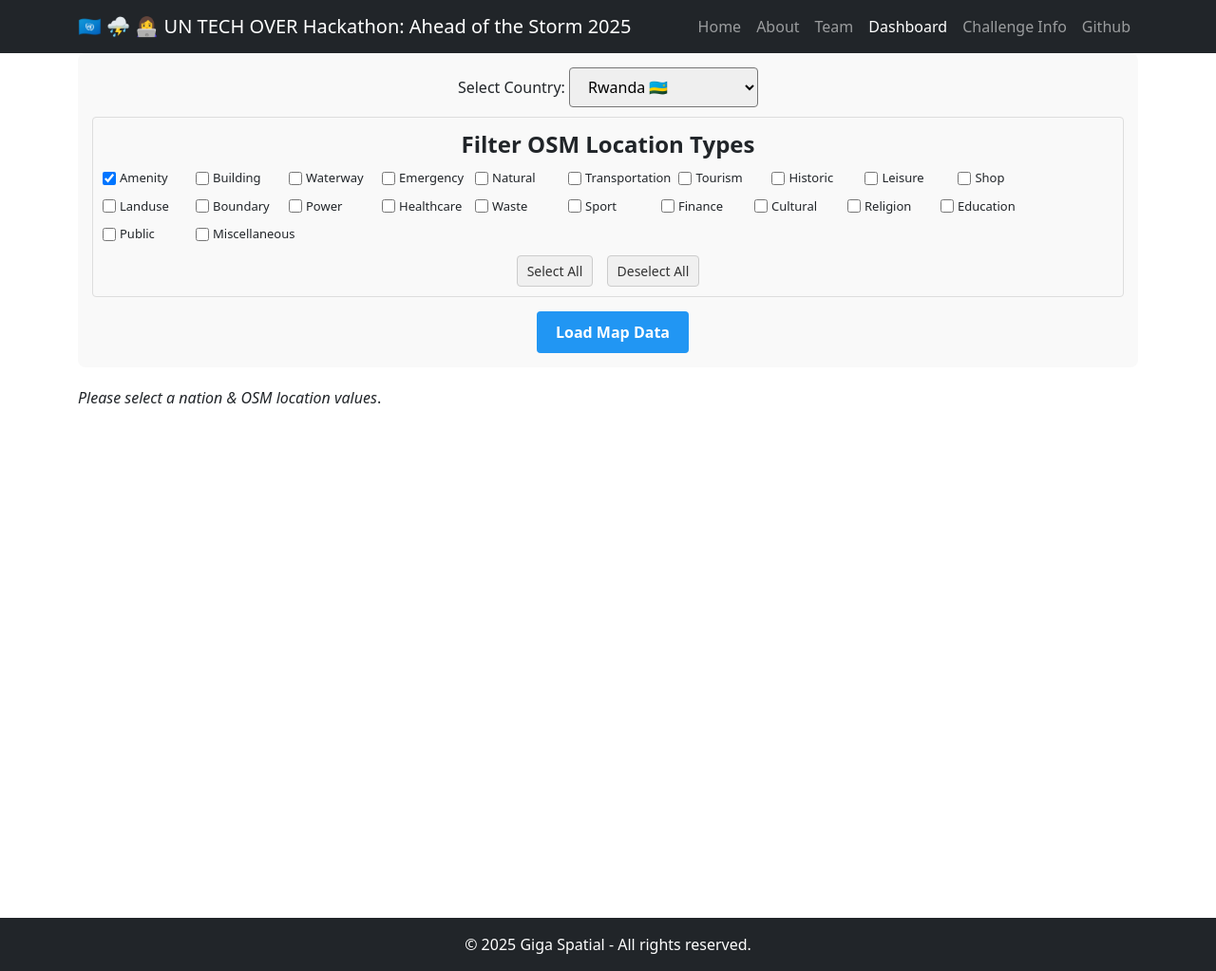
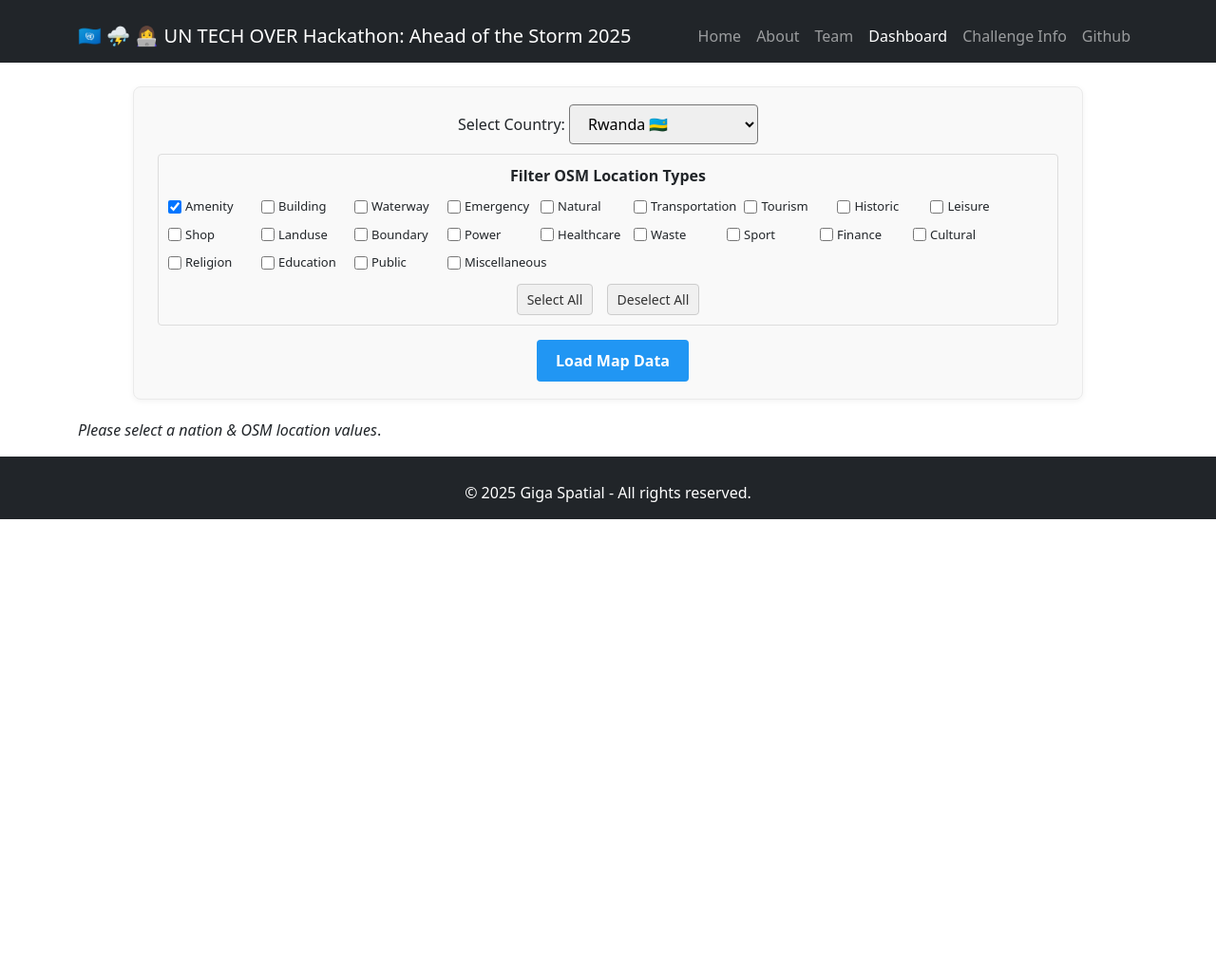
Before and after one commit to atnjqt/un-tech-over-2025, a Flask app: page /dashboard in a window 1280 px wide. Shown: the whole page at 95% size. After the commit the page ends 547 px from the top, so only its background shows below. Run offline with Flask 3, Linux system fonts and the light colour scheme.

Commit message:
code: dashboard fixes

```diff
--- a/app.py
+++ b/app.py
@@ -38,10 +38,8 @@
     # List of country codes with names
     country_data = [
         {'code': 'RWA', 'name': 'Rwanda 🇷🇼'},
-        {'code': 'SYR', 'name': 'Syria 🇸🇾'},
         {'code': 'UGA', 'name': 'Uganda 🇺🇬'},
-        {'code': 'BRB', 'name': 'Barbados 🇧🇧'},
-        {'code': 'BLZ', 'name': 'Belize 🇧🇿'},
+        {'code': 'KEN', 'name': 'Kenya 🇰🇪'},
         {'code': 'HT', 'name':  'Haiti 🇭🇹'},
         {'code': 'VEN', 'name': 'Venezuela 🇻🇪'},
         {'code': 'COL', 'name': 'Colombia 🇨🇴'},
@@ -52,8 +50,8 @@
         {'code': 'PS', 'name': 'Palestine 🇵🇸'},
         {'code': 'IRN', 'name': 'Iran 🇮🇷'},
         {'code': 'TUR', 'name': 'Turkiye 🇹🇷'},
+        {'code': 'SYR', 'name': 'Syria 🇸🇾'},
         {'code': 'SSD', 'name': 'South Sudan 🇸🇸'},
-        {'code': 'KEN', 'name': 'Kenya 🇰🇪'},
         {'code': 'AFG', 'name': 'Afghanistan 🇦🇫'}
     ]
 
--- a/static/css/styles.css
+++ b/static/css/styles.css
@@ -5,6 +5,7 @@
 }
 .container {
     margin: 0 auto;
+    margin-top: 10px;
 }
 h1 {
     text-align: center;
@@ -13,16 +14,35 @@
 /* Map container */
 .map-container {
     width: 100%;
-    height: 70vh;
 }
 
 /* Filter controls */
 .filter-controls {
-    margin-bottom: 20px;
+    margin: 25px auto 20px;
     text-align: center;
     background-color: #f9f9f9;
-    padding: 15px;
+    padding: 18px 20px;
     border-radius: 8px;
+    box-shadow: 0 2px 6px rgba(0,0,0,0.05);
+    max-width: 1000px;
+    display: flex;
+    flex-wrap: wrap;
+    justify-content: center;
+    align-items: center;
+    gap: 15px;
+    border: 1px solid #eaeaea;
+}
+
+.filter-controls > * {
+    margin: 0 5px;
+}
+
+@media (max-width: 768px) {
+    .filter-controls {
+        padding: 15px;
+        flex-direction: column;
+        gap: 10px;
+    }
 }
 select {
     padding: 8px 15px;
@@ -64,8 +84,9 @@
     margin-top: 10px;
 }
 legend {
-    padding: 0 10px;
+    padding: 0 10px 3px;
     font-weight: bold;
+    font-size: medium;
 }
 
 /* Location types - compact fieldset */
--- a/templates/dashboard.html
+++ b/templates/dashboard.html
@@ -91,7 +91,6 @@
                 <p><em>Please select a nation & OSM location values</em>.</p>
             {% endif %}
         </div>
-
     </div>
 
     <footer class="bg-dark text-white text-center py-3">
```
